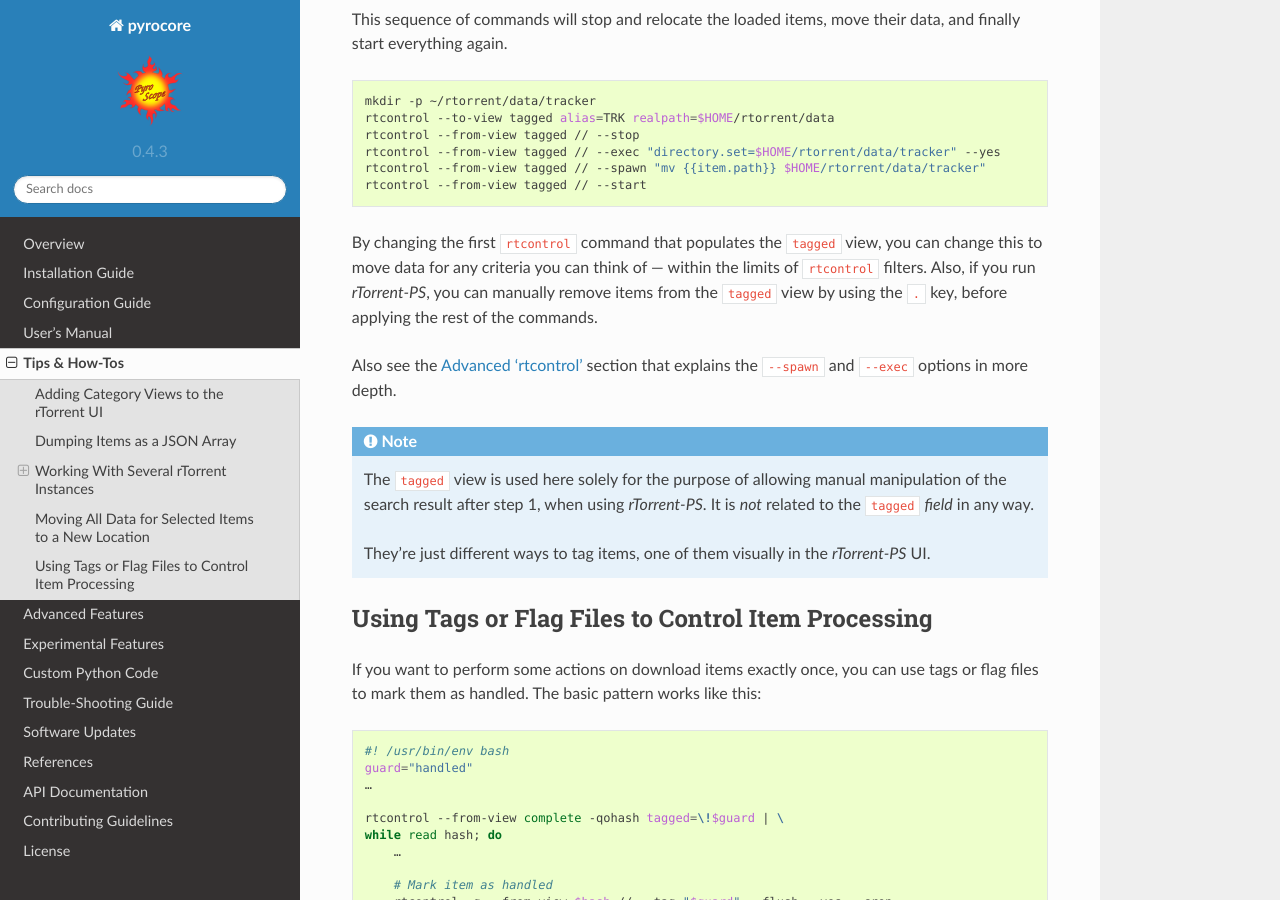
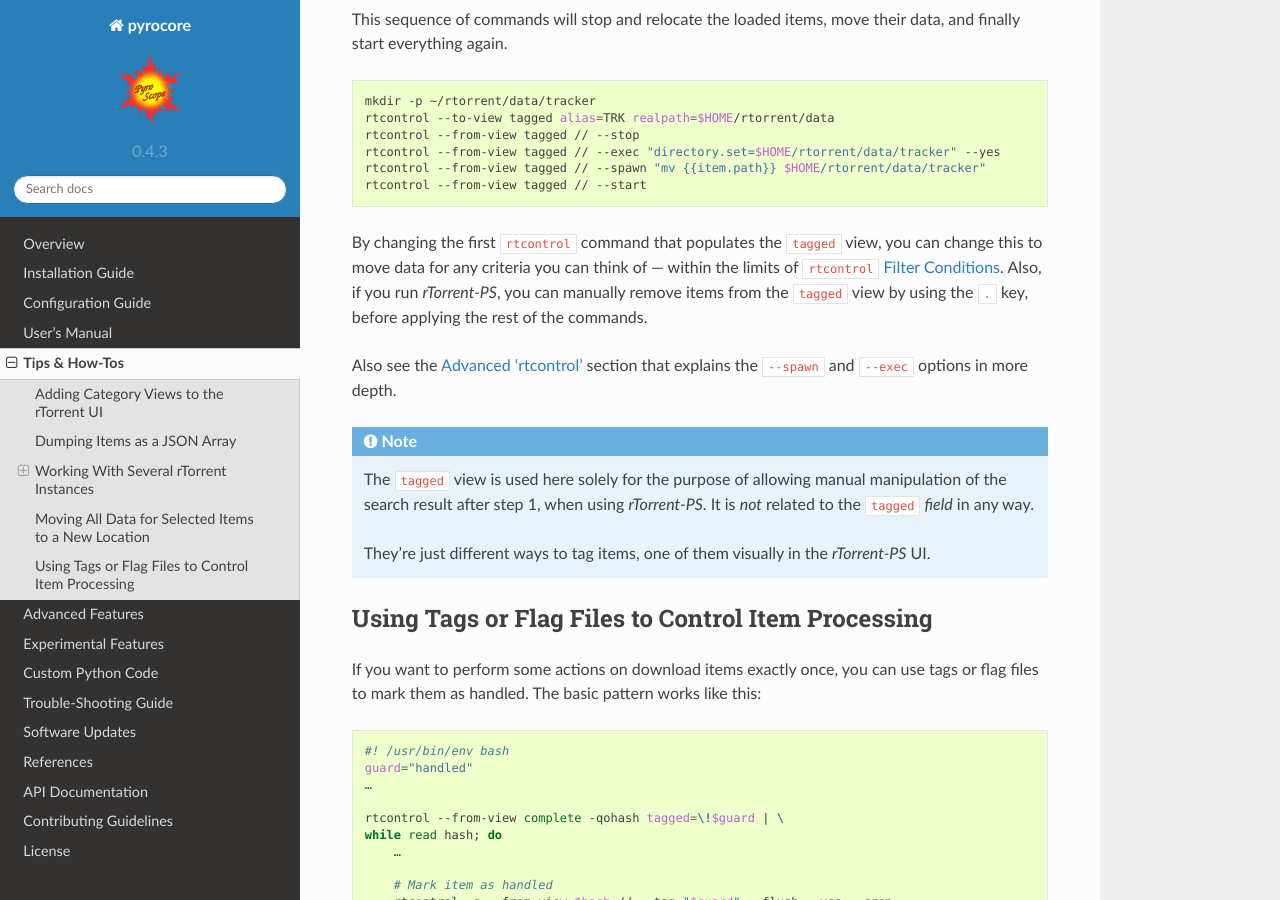
Before and after one commit to pyroscope/pyrocore, a Sphinx documentation site: the page built from docs/howto.rst, in a window 1280 px wide and 900 px high, scrolled down 2622 px. Built offline with Sphinx 7.4.7 and the Read the Docs theme 2.0.0, drawn with Linux system fonts in a browser that asks for light colours; pages that are not in the unit, such as notebooks, are missing from menus.

Commit message:
another link to basic filter docs

```diff
--- a/docs/howto.rst
+++ b/docs/howto.rst
@@ -146,7 +146,7 @@ and finally start everything again.
 
 By changing the first ``rtcontrol`` command that populates the ``tagged`` view,
 you can change this to move data for any criteria you can think of — within the
-limits of ``rtcontrol`` filters. Also, if you run *rTorrent-PS*, you can manually
+limits of ``rtcontrol`` :ref:`filter-conditions`. Also, if you run *rTorrent-PS*, you can manually
 remove items from the ``tagged`` view by using the ``.`` key, before applying the
 rest of the commands.
 
--- a/docs/usage-cli-tools.rst
+++ b/docs/usage-cli-tools.rst
@@ -364,7 +364,8 @@ fields), you have three possible options to specify the value:
 
        Example: ``+1281876597``
 
-See :ref:`useful-filter-conditions` for some concrete examples with an explanation what they do.
+See :ref:`useful-filter-conditions` for some concrete examples with an explanation of what they do.
+
 
 Annealing Results
 """""""""""""""""
```
